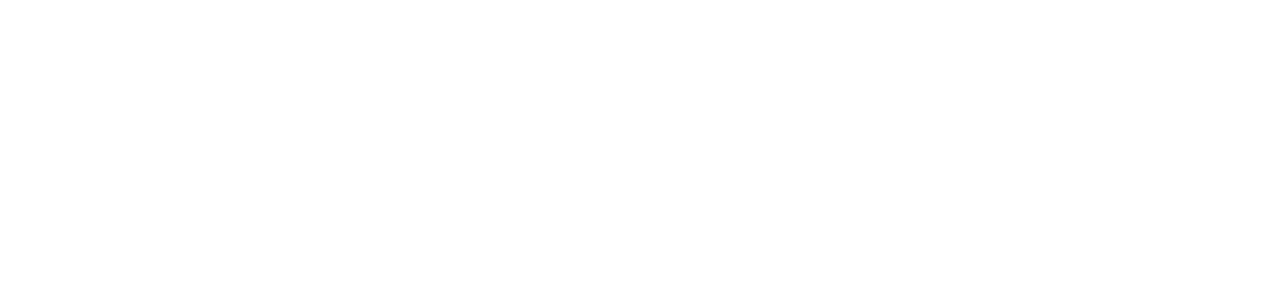
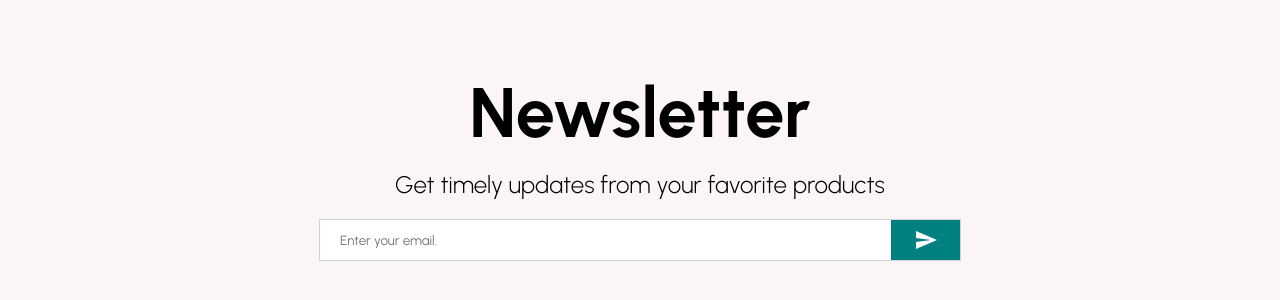
Before and after one commit to leomunizq/Ecommerce-React-App, a React (Create React App) app: page / in a window 1280 px wide. Shown: the part 2338-2638 px from the top of the page. Before the commit the page ends 2256 px from the top, so only its background shows below. Built offline with nearby package versions, Linux system fonts and the light colour scheme.

Commit message:
:feat: Newsletter section styles.

```diff
--- /dev/null
+++ b/src/components/Newsletter.jsx
@@ -0,0 +1,60 @@
+import styled from 'styled-components'
+
+import { Send } from '@material-ui/icons'
+
+const Container = styled.div`
+  height: 60vh;
+  background-color: #fcf5f5;
+  display: flex;
+  align-items: center;
+  justify-content: center;
+  flex-direction: column;
+`
+const Title = styled.h1`
+  font-size: 70px;
+  margin: 15px;
+`
+const Description = styled.div`
+  font-size: 24px;
+  font-weight: 300;
+  margin-bottom: 20px;
+`
+const InputContainer = styled.div`
+  width: 50%;
+  height: 40px;
+  background-color: white;
+  display: flex;
+  justify-content: space-between;
+  border: 1px solid lightgray;
+`
+const Input = styled.input`
+  border: none;
+  flex: 8;
+  padding-left: 20px;
+`
+const Button = styled.div`
+  flex: 1;
+  border: none;
+  background-color: teal;
+  color: white;
+  display: flex;
+  align-items: center;
+  justify-content: center;
+`
+
+const Newsletter = () => {
+  return (
+    <Container>
+      <Title>Newsletter</Title>
+      <Description>Get timely updates from your favorite products</Description>
+      <InputContainer>
+        <Input placeholder="Enter your email." />
+        <Button>
+          <Send />
+        </Button>
+      </InputContainer>
+    </Container>
+  )
+}
+
+export default Newsletter
--- a/src/pages/Home.jsx
+++ b/src/pages/Home.jsx
@@ -4,6 +4,7 @@
 import Navbar from '../components/Navbar'
 import Slider from '../components/Slider'
 import Products from '../components/Products'
+import Newsletter from '../components/Newsletter'
 
 function Home() {
   return (
@@ -13,6 +14,7 @@
       <Slider />
       <Categories />
       <Products />
+      <Newsletter />
     </div>
   )
 }
```
